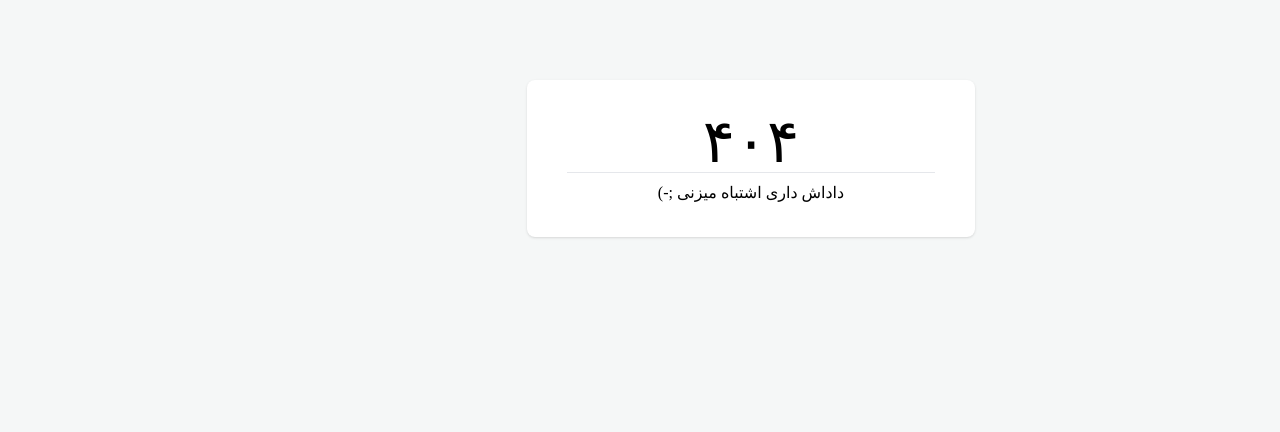
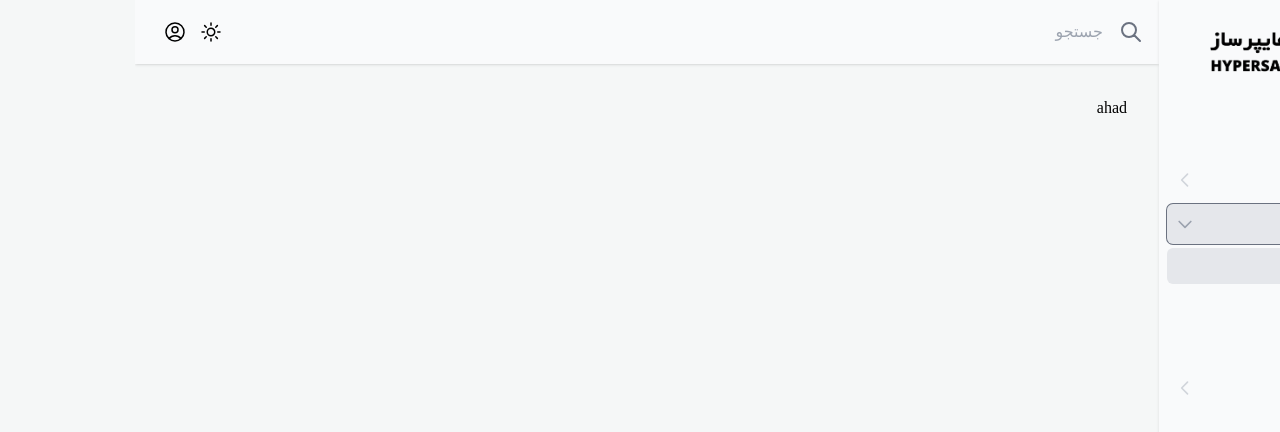
Before and after one commit to ahad-lag/hsa_react, a React (Create React App) app: page /user in a window 1280 px wide. Shown: the top 432 px of the page. Built offline with nearby package versions, Linux system fonts and the light colour scheme.

Commit message:
complete dynamic SideBar

```diff
--- a/src/App.tsx
+++ b/src/App.tsx
@@ -1,10 +1,11 @@
 import { Routes , Route } from 'react-router-dom';
+import MasterPage from './components/masterPage';
 import NotFound from './router/notFound';
 
 function App() {
   return (
     <Routes>
-      <Route path="/" element={<div>ahad</div>} />
+      <Route path="/user" element={<MasterPage><div>ahad</div></MasterPage>} />
       <Route path="*" element={<NotFound />} />
     </Routes>
   );
--- a/src/components/layout/sideBar.tsx
+++ b/src/components/layout/sideBar.tsx
@@ -1,7 +1,8 @@
 /* This example requires Tailwind CSS v2.0+ */
 import React from 'react';
-import { Disclosure } from '@headlessui/react'
-import { CalendarIcon, ChartBarIcon, FolderIcon, HomeIcon, InboxIcon, UsersIcon } from '@heroicons/react/outline'
+import { useLocation , Link } from 'react-router-dom';
+import { Disclosure } from '@headlessui/react';
+import { CalendarIcon, ChartBarIcon, FolderIcon, HomeIcon, InboxIcon, UsersIcon } from '@heroicons/react/outline';
 
 interface Props {
   sideBar : boolean,
@@ -12,55 +13,54 @@ const navigation = [
   {
     name: 'داشبورد',
     icon: HomeIcon,
-    current: true,
-    href: '#'
+    href: '/dashboard'
   },
   {
     name: 'تامین کنندگان',
     icon: UsersIcon,
-    current: true,
+    href: '/supply',
     children: [
-      { name: 'مدیریت', href: '#', current: false }
+      { name: 'مدیریت', href: '/supply' }
     ],
   },
-  {
-    name: 'قراردادها',
-    icon: FolderIcon,
-    current: false,
-    children: [
-      { name: 'مدیریت', href: '#', current: false },
-      { name: 'درج', href: '#', current: false },
-      { name: 'گزارش', href: '#', current: false }
-    ],
-  },
-  {
-    name: 'پیش فاکتور',
-    icon: CalendarIcon,
-    current: false,
-    children: [
-      { name: 'مدیریت', href: '#', current: false },
-      { name: 'درج', href: '#', current: false },
-      { name: 'گزارش', href: '#', current: false }
-    ],
-  },
+  // {
+  //   name: 'قراردادها',
+  //   icon: FolderIcon,
+  //   enName: true,
+  //   children: [
+  //     { name: 'مدیریت', href: '#', enName: 'all' },
+  //     { name: 'درج', href: '#', enName: true },
+  //     { name: 'گزارش', href: '#', enName: false }
+  //   ],
+  // },
+  // {
+  //   name: 'پیش فاکتور',
+  //   icon: CalendarIcon,
+  //   enName: false,
+  //   children: [
+  //     { name: 'مدیریت', href: '#', enName: 'all' },
+  //     { name: 'درج', href: '#', enName: false },
+  //     { name: 'گزارش', href: '#', enName: false }
+  //   ],
+  // },
   {
     name: 'کاربران',
     icon: InboxIcon,
-    current: false,
+    href: '/user',
     children: [
-      { name: 'مدیریت', href: '#', current: false },
-      { name: 'درج', href: '#', current: false },
-      { name: 'گزارش', href: '#', current: false }
+      { name: 'مدیریت', href: '/user' },
+      { name: 'درج', href: '/user/insert' },
+      { name: 'گزارش', href: '/user/report' }
     ],
   },
   {
     name: 'گزارش',
     icon: ChartBarIcon,
-    current: false,
+    href: '/report',
     children: [
-      { name: 'مدیریت', href: '#', current: false },
-      { name: 'درج', href: '#', current: false },
-      { name: 'گزارش', href: '#', current: false }
+      { name: 'مدیریت', href: '/report' },
+      { name: 'درج', href: '/report/insert' },
+      { name: 'گزارش', href: '/report/report' }
     ],
   },
 ]
@@ -70,6 +70,13 @@ function classNames(...classes : any) {
 }
 
 const SideBar : React.FC<Props> = ({sideBar,setSideBar}) => {
+
+  const location = useLocation();
+  const pathName = location.pathname;
+
+  console.log('/insert' , pathName , pathName.search('/'));
+
+
   return (
     <div className={`${sideBar ? '' : 'hidden'} fixed w-64 lg:flex h-full`}>
       <div className="h-full flex flex-col w-64 lg:inset-y-0 lg:border-r border-gray-200 pt-5 bg-gray-50 shadow">
@@ -90,10 +97,10 @@ const SideBar : React.FC<Props> = ({sideBar,setSideBar}) => {
             {navigation.map((item) =>
               !item.children ? (
                 <div key={item.name} className='mt-3'>
-                  <a
-                    href="#"
+                  <Link
+                    to={item.href}
                     className={classNames(
-                      item.current
+                      pathName == item.href
                         ? 'bg-gray-200 text-gray-900 ring-1 ring-gray-500'
                         : 'hover:bg-gray-200 text-gray-600 hover:text-gray-900',
                       'group w-full flex items-center pl-2 py-2 text-sm font-medium rounded-md'
@@ -101,13 +108,13 @@ const SideBar : React.FC<Props> = ({sideBar,setSideBar}) => {
                   >
                     <item.icon
                       className={classNames(
-                        item.current ? 'text-gray-500' : 'text-gray-400 group-hover:text-gray-500',
+                        pathName == item.href ? 'text-gray-500' : 'text-gray-400 group-hover:text-gray-500',
                         'mr-3 flex-shrink-0 h-6 w-6'
                       )}
                       aria-hidden="true"
                     />
                     <span className='mr-3'>{item.name}</span>
-                  </a>
+                  </Link>
                 </div>
               ) : (
                 <Disclosure as="div" key={item.name} className="space-y-1">
@@ -115,7 +122,7 @@ const SideBar : React.FC<Props> = ({sideBar,setSideBar}) => {
                     <>
                       <Disclosure.Button
                         className={classNames(
-                          item.current
+                          pathName.search(item.href) !== -1
                             ? 'bg-gray-200 text-gray-900 ring-1 ring-gray-500'
                             : 'hover:bg-gray-200 text-gray-600 hover:text-gray-900',
                           'group w-full flex items-center pl-2 py-2 text-right text-sm font-medium rounded-md focus:outline-none'
@@ -127,21 +134,21 @@ const SideBar : React.FC<Props> = ({sideBar,setSideBar}) => {
                         />
                         <span className="flex-1 mr-2">{item.name}</span>
                         <svg xmlns="http://www.w3.org/2000/svg" className={classNames(
-                            item.current ? 'text-gray-400 -rotate-90 mr-3 flex-shrink-0 h-5 w-5 transform group-hover:text-gray-400 transition-colors ease-in-out duration-150'
+                            pathName.search(item.href) !== -1 ? 'text-gray-400 -rotate-90 mr-3 flex-shrink-0 h-5 w-5 transform group-hover:text-gray-400 transition-colors ease-in-out duration-150'
                             : open ? 'text-gray-400 -rotate-90' : 'text-gray-300',
                             'mr-3 flex-shrink-0 h-5 w-5 transform group-hover:text-gray-400 transition-colors ease-in-out duration-150'
                           )} fill="none" viewBox="0 0 24 24" stroke="currentColor" strokeWidth={2}>
                           <path strokeLinecap="round" strokeLinejoin="round" d="M15 19l-7-7 7-7" />
                         </svg>
                       </Disclosure.Button>
-                      <Disclosure.Panel className="space-y-1" static={item.current}>
+                      <Disclosure.Panel className="space-y-1" static={pathName.search(item.href) !== -1}>
                         {item.children.map((subItem) => (
                           <Disclosure.Button
                             key={subItem.name}
-                            as="a"
-                            href={subItem.href}
+                            as={Link}
+                            to={subItem.href}
                             className={classNames(
-                              subItem.current ? 'text-gray-800 bg-gray-200' : 'text-gray-600 hover:text-gray-900 hover:bg-gray-200',
+                              (pathName.search(subItem.href) !== -1 && pathName === subItem.href) ? 'text-gray-800 bg-gray-200' : 'text-gray-600 hover:text-gray-900 hover:bg-gray-200',
                               'group w-full flex items-center pr-11 pl-2 py-2 text-sm font-medium rounded-md'
                             )}
                           >
--- a/src/components/masterPage.tsx
+++ b/src/components/masterPage.tsx
@@ -1,4 +1,5 @@
 import React, { useState } from "react";
+
 import NavBar from "./layout/navBar";
 import SideBar from "./layout/sideBar";
 
```
